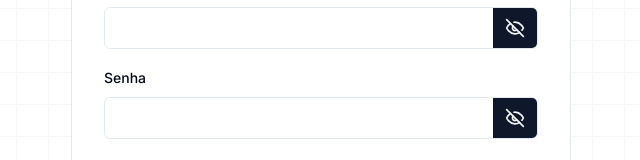
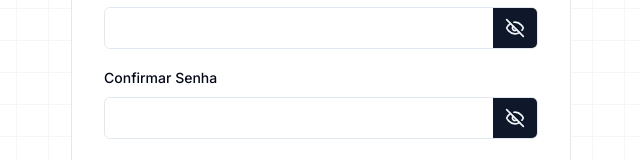
Before and after one commit to Diego-Brino/DocHub, a React (Vite) app in the folder frontend/: page /reset-password in a window 1280 px wide. Shown: the part 344-504 px from the top of the page, without its empty margins (319-959 px from the left). Built offline with nearby package versions, Linux system fonts and the light colour scheme.

Commit message:
Refactor: Alterar label

```diff
--- a/frontend/src/features/auth/components/reset-password-card-form.tsx
+++ b/frontend/src/features/auth/components/reset-password-card-form.tsx
@@ -90,7 +90,7 @@ function ResetPasswordCardForm() {
             render={({field}) => (
               <FormItem>
                 <FormLabel className='w-full h-[17px] inline-flex justify-between items-center'>
-                  Senha
+                  Confirmar Senha
                 </FormLabel>
                 <FormControl>
                   <Input
```
